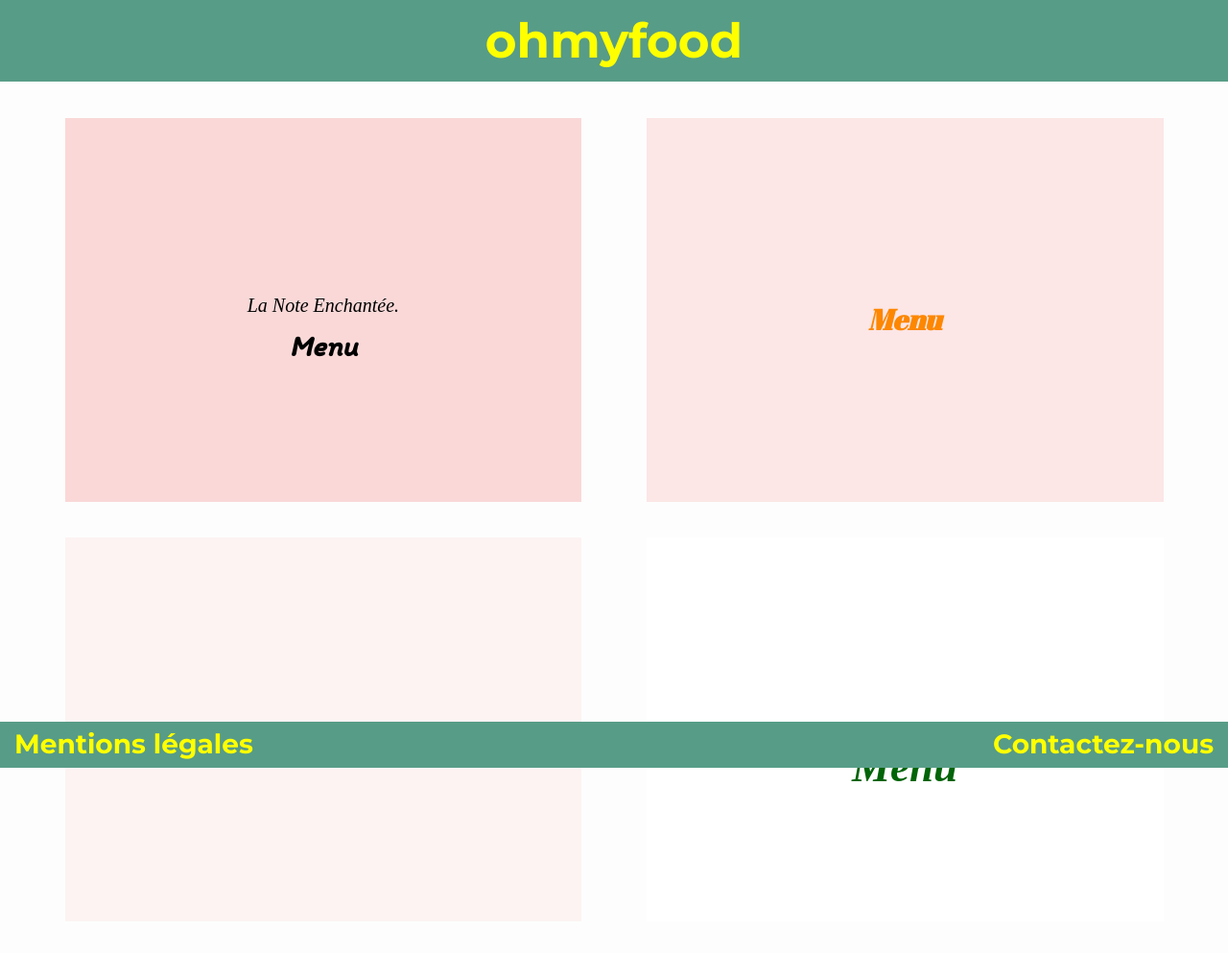
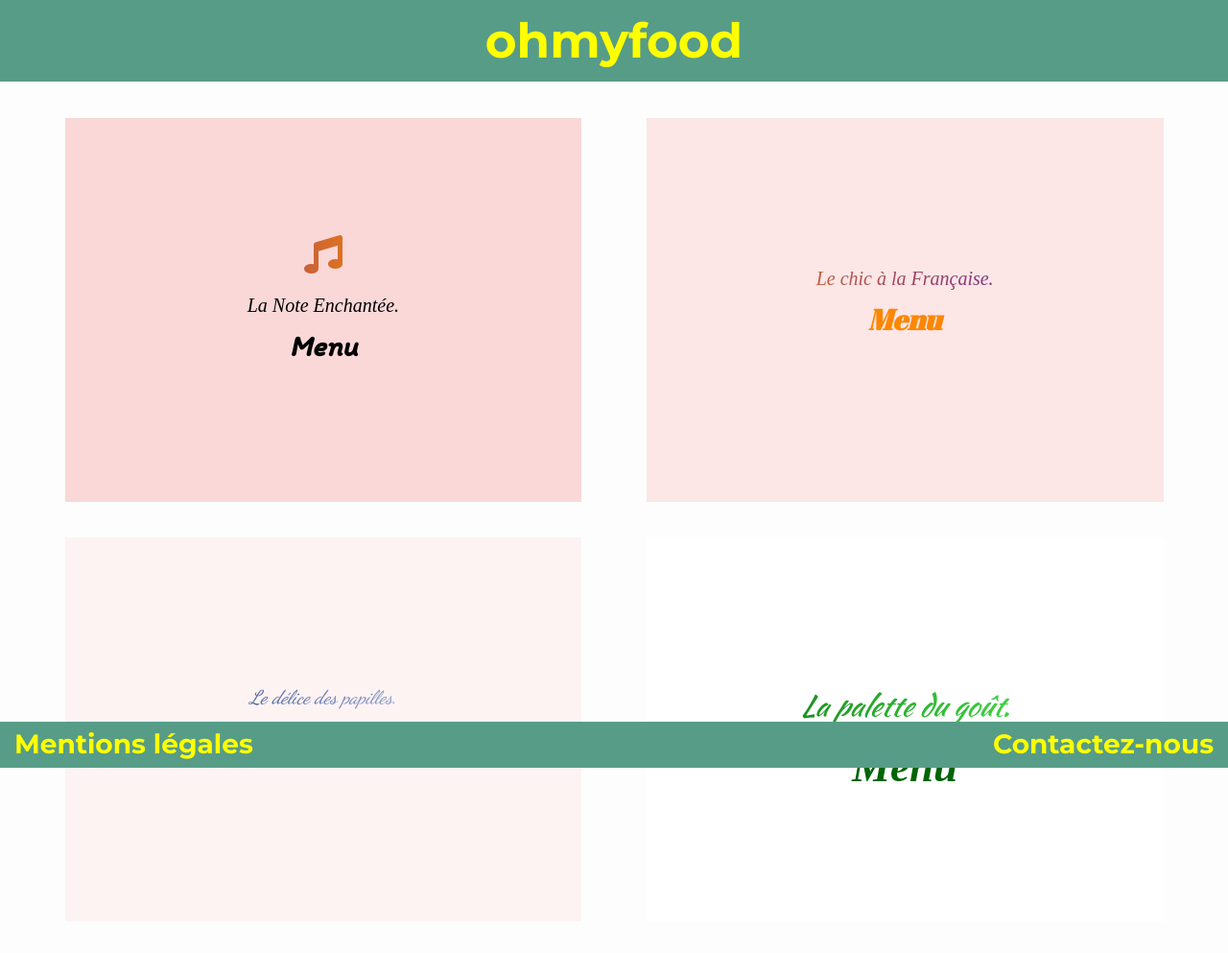
Before and after one commit to NathanBeny/foodMenu, a website: page index.html in a window 1280 px wide. Shown: the top 993 px of the page at 96% size. Drawn offline with Linux system fonts and the light colour scheme; a web font is replaced by a local one.

Commit message:
rectif css fonction + dégrade

```diff
--- a/package.json
+++ b/package.json
@@ -4,7 +4,7 @@
   "description": "CSS is the palette we use to paint the web, making pages beautiful, identifiable, and responsive. In this class we’ll learn to write clean, maintainable, and modular CSS code through the implementation of designed naming and file structures, such as BEM, and the use of SASS, a CSS precompiler.",
   "main": "index.js",
   "scripts": {
-    "sass": "sass ./sass/main.scss:./public/css/style.css --style compressed"
+    "sass": "sass --watch ./sass/main.scss:./public/css/style.css --style compressed"
   },
   "author": "",
   "license": "ISC"
--- a/sass/layout/_menus.scss
+++ b/sass/layout/_menus.scss
@@ -47,11 +47,7 @@
   &__icon {
     padding-top: 1rem;
     font-size: 4rem;
-    background: -webkit-linear-gradient(
-      to right,
-      $colour-menu1 0%,
-      $colour-menu2 65%
-    );
+    background: linear-gradient(to right, $colour-menu1 0%, $colour-menu2 65%);
     -webkit-background-clip: text;
     -webkit-text-fill-color: transparent;
   }
@@ -63,11 +59,7 @@
   }
   p {
     font-family: $font-menu2;
-    background: -webkit-linear-gradient(
-      to right,
-      $colour-menu2 0%,
-      $colour-menu1 100%
-    );
+    background: linear-gradient(to right, $colour-menu2 0%, $colour-menu1 100%);
     -webkit-background-clip: text;
     -webkit-text-fill-color: transparent;
 
@@ -84,11 +76,7 @@
   p {
     font-family: $font-menu3;
     // ************************************
-    background: -webkit-linear-gradient(
-      to right,
-      $colour-menu3 0%,
-      $colour-menu4 100%
-    );
+    background: linear-gradient(to right, $colour-menu3 0%, $colour-menu4 100%);
     -webkit-background-clip: text;
     -webkit-text-fill-color: transparent;
     // ************************************
@@ -107,11 +95,7 @@
   p {
     font-family: $font-menu4;
     // ************************************
-    background: -webkit-linear-gradient(
-      to right,
-      $colour-menu5 0%,
-      $colour-menu6 100%
-    );
+    background: linear-gradient(to right, $colour-menu5 0%, $colour-menu6 100%);
     -webkit-background-clip: text;
     -webkit-text-fill-color: transparent;
     // ************************************
--- a/sass/utils/_mixinmenu.scss
+++ b/sass/utils/_mixinmenu.scss
@@ -32,7 +32,7 @@
         font-size: 3rem;
       }
       &__title {
-        background: -webkit-linear-gradient(
+        background: linear-gradient(
           to right,
           map-get($map: $color1-menu__titre, $key: $color1-title) 10%,
           map-get($map: $color2-menu__titre, $key: $color2-title) 60%,
```
Also changed, not shown: public/css/style.css, 1 other file.
